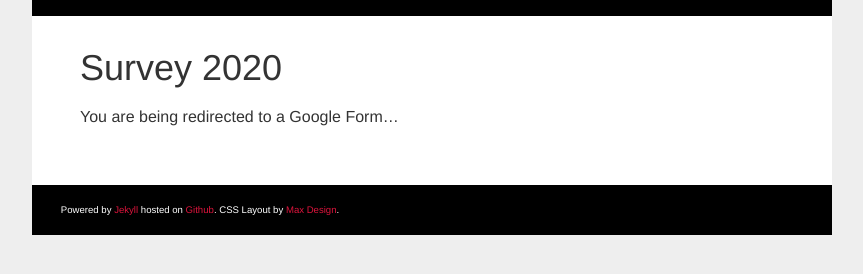
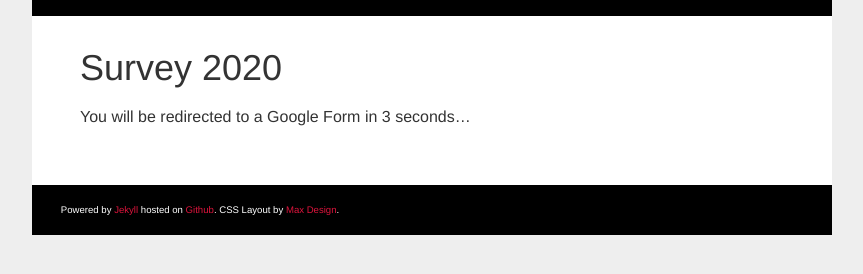
Before and after one commit to auxellbs/splconline.github.io, a Jekyll site: the page built from survey2020/index.md, in a window 1280 px wide. Shown: the part 128-402 px from the top of the page, without its empty margins (208-1071 px from the left). Built offline with Jekyll 4.4.1, drawn with Linux system fonts in a browser that asks for light colours.

Commit message:
Update index.md

```diff
--- a/survey2020/index.md
+++ b/survey2020/index.md
@@ -4,4 +4,4 @@ title: Survey 2020
 ---
 # Survey 2020
 
-You are being redirected to a Google Form...
+You will be redirected to a Google Form in 3 seconds...
```
